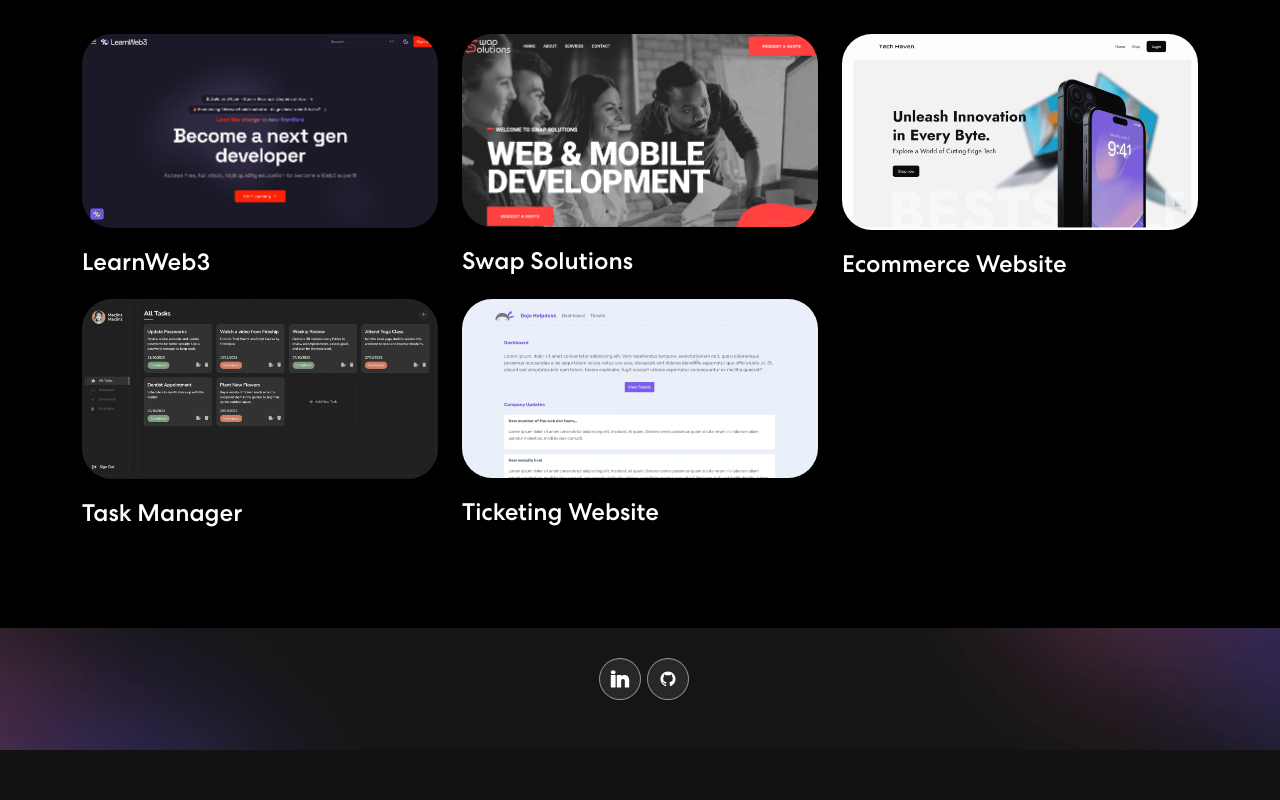
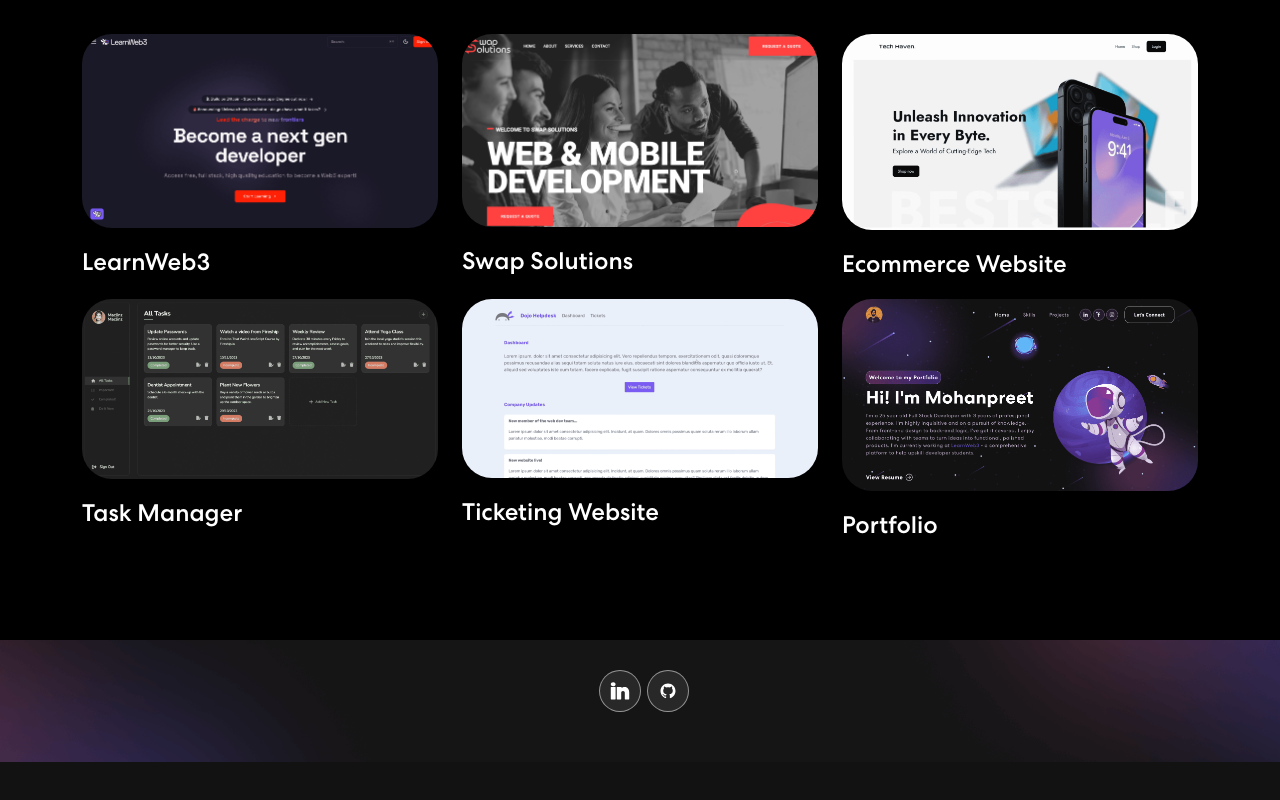
Before and after one commit to MohanpreetS/webdev_portfolio, a React (Create React App) app: page / in a window 1280 px wide. Shown: the part 2347-3147 px from the top of the page. Built offline with nearby package versions, Linux system fonts and the light colour scheme.

Commit message:
added title and logo

```diff
--- a/public/index.html
+++ b/public/index.html
@@ -2,12 +2,12 @@
 <html lang="en">
   <head>
     <meta charset="utf-8" />
-    <link rel="icon" href="%PUBLIC_URL%/favicon.ico" />
+    <link rel="icon" href="%PUBLIC_URL%/pfp.jpeg" />
     <meta name="viewport" content="width=device-width, initial-scale=1" />
     <meta name="theme-color" content="#000000" />
     <meta
-      name="description"
-      content="Web site created using create-react-app"
+      name="Mohanpreet's Portfolio Website"
+      content="Website showcasing my projecsts, stack and certifications"
     />
     <link rel="apple-touch-icon" href="%PUBLIC_URL%/logo192.png" />
     <!--
@@ -24,7 +24,7 @@
       work correctly both with client-side routing and a non-root public URL.
       Learn how to configure a non-root public URL by running `npm run build`.
     -->
-    <title>React App</title>
+    <title>Mohanpreet's Portfolio</title>
   </head>
   <body>
     <noscript>You need to enable JavaScript to run this app.</noscript>
--- a/src/data/projectData.js
+++ b/src/data/projectData.js
@@ -4,7 +4,7 @@ import ecomImg from "../assets/img/ecom.png"
 import taskImg from "../assets/img/task.png"
 import ycImg from "../assets/img/yc.png"
 import dojoImg from "../assets/img/dojo.png"
-// import blogImg from "../assets/img/blog.png"
+import blogImg from "../assets/img/blog.png"
 import portImg from "../assets//img/port.png"
 import sassImg from "../assets/img/sass.png"
 import tailImg from "../assets/img/tail.png"
@@ -42,6 +42,12 @@ const projects = [
       imgUrl: dojoImg,
       url: "https://github.com/MohanpreetS/NextJS_practice"
     },
+    {
+      title: "Portfolio",
+      description: "Frontend Development",
+      imgUrl: portImg,
+      url: "https://github.com/MohanpreetS/webdev_portfolio"
+    },
 
   ];
 
@@ -53,11 +59,12 @@ const projects = [
       url: "https://github.com/MohanpreetS/YelpCamp_project"
     },
     {
-      title: "Portfolio",
-      description: "Frontend Development",
-      imgUrl: portImg,
-      url: "https://github.com/MohanpreetS/webdev_portfolio"
+      title: "MySQL Blog",
+      description: "Backend+SQL",
+      imgUrl: blogImg,
+      url: "https://github.com/MohanpreetS/MySQL-Blog-Website"
     },
+
     {
       title: "SASS project",
       description: "Frontend",
```
Also changed, not shown: public/pfp.jpeg (added).
